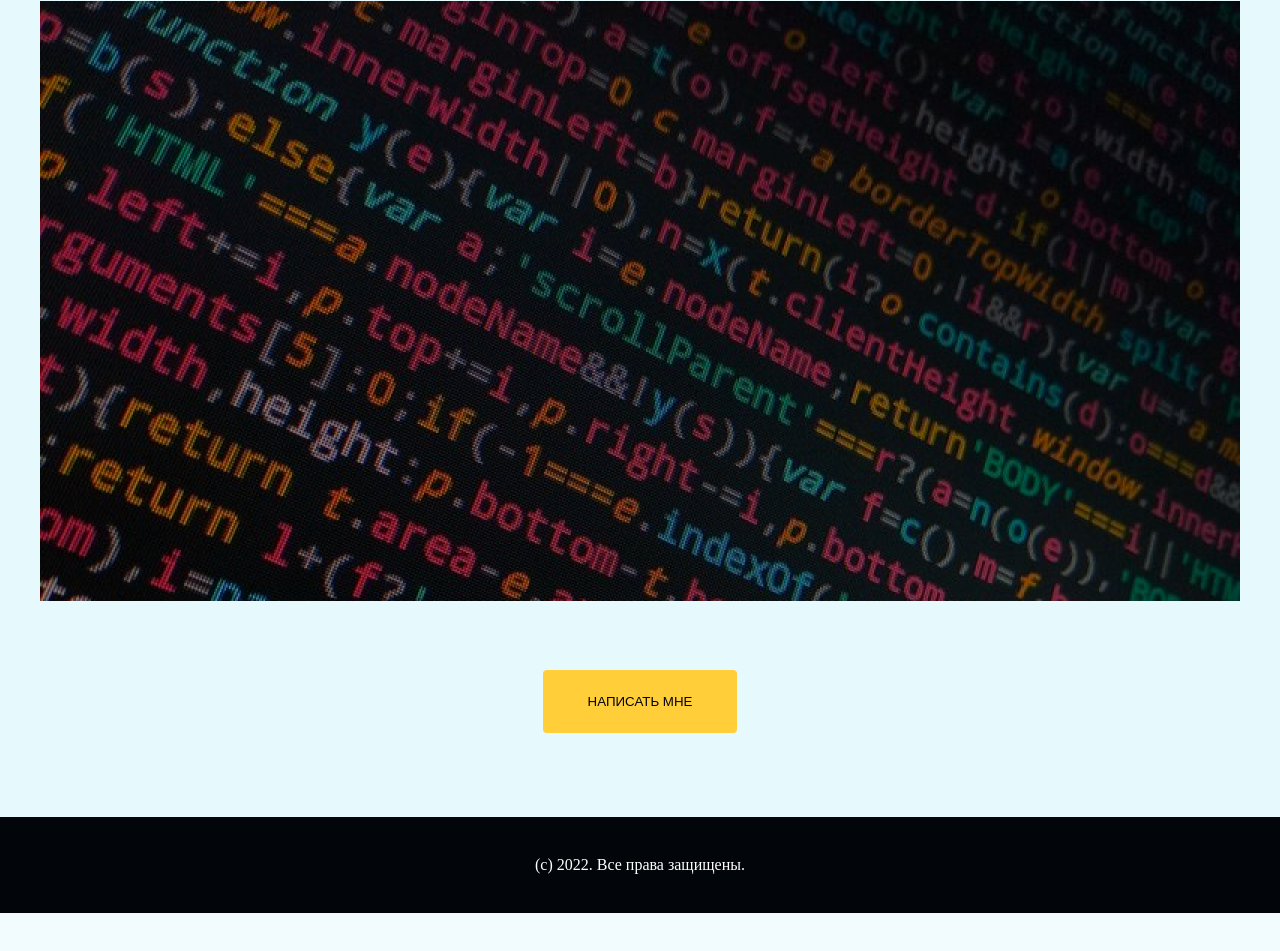
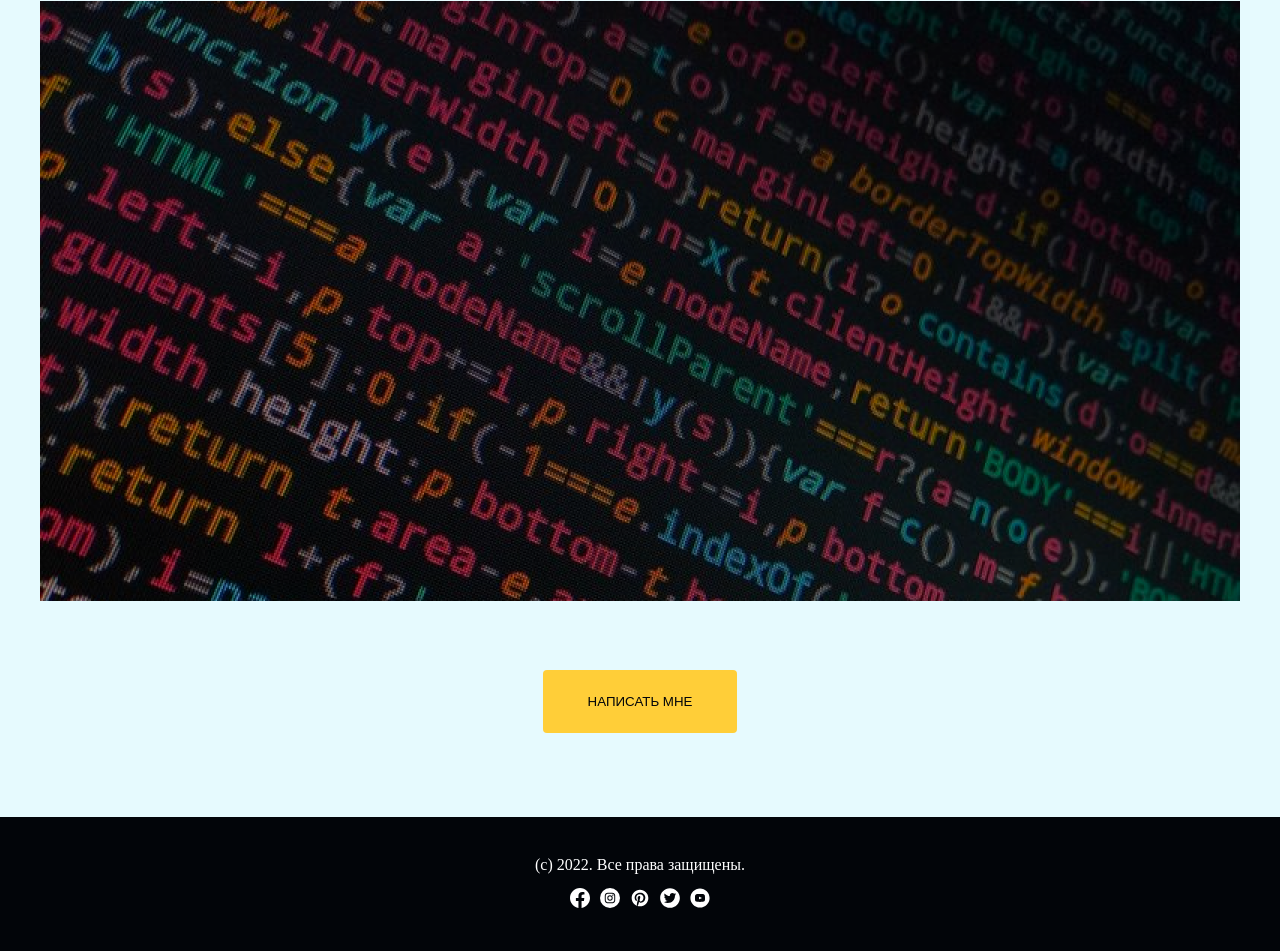
Before and after one commit to f4stt/mywork, a plain HTML site: page index.html in a window 1280 px wide. Shown: the part 1700-2651 px from the top of the page. Before the commit the page ends 2613 px from the top, so only its background shows below. Drawn offline with Linux system fonts and the light colour scheme.

Commit message:
add icons

```diff
--- a/css/style.css
+++ b/css/style.css
@@ -172,13 +172,14 @@ h2 {
 
 .footer {
     padding: 35px 0;
-    display: flex;
-    justify-content: center;
     background: #020509;
 }
 
 .footer-content {
+    display: flex;
+    justify-content: center;
     color: #FFFFFF;
+    margin-bottom: 10px;
 }
 
 .button {
@@ -199,3 +200,23 @@ h2 {
     display: flex;
     justify-content: center;
 }
+
+.icon {
+    width: 20px;
+    height: 20px;
+    fill: #FFFFFF;
+}
+
+.icon:hover {
+    fill: #727272;
+}
+
+.list-social {
+    display: flex;
+    align-items: center;
+    justify-content: center;
+}
+
+.list-social>.list-item {
+    padding: 0 5px;
+}
--- a/index.html
+++ b/index.html
@@ -133,7 +133,7 @@
                         </p>
                     </div>
                     <div class="section-image">
-                        <img width="1200px" height="600px" src="images/code 1.png" alt="code">
+                        <img width="1200px" height="600px" src="images/code1.png" alt="code">
                     </div>
                     <div class="button-image">
                         <button class="button">
@@ -147,6 +147,43 @@
             <div class="footer-content">
                 (с) 2022. Все права защищены.
             </div>
+            <ul class="list-social">
+                <li class="list-item">
+                    <a href="#">
+                        <svg class="icon">
+                            <use xlink:href="images/icons/sprite.svg#facebook"></use>
+                        </svg>
+                    </a>
+                </li>
+                <li class="list-item">
+                    <a href="#">
+                        <svg class="icon">
+                            <use xlink:href="images/icons/sprite.svg#instagram"></use>
+                        </svg>
+                    </a>
+                </li>
+                <li class="list-item">
+                    <a href="#">
+                        <svg class="icon">
+                            <use xlink:href="images/icons/sprite.svg#pinterest"></use>
+                        </svg>
+                    </a>
+                </li>
+                <li class="list-item">
+                    <a href="#">
+                        <svg class="icon">
+                            <use xlink:href="images/icons/sprite.svg#twitter"></use>
+                        </svg>
+                    </a>
+                </li>
+                <li class="list-item">
+                    <a href="#">
+                        <svg class="icon">
+                            <use xlink:href="images/icons/sprite.svg#youtube"></use>
+                        </svg>
+                    </a>
+                </li>
+            </ul>
         </footer>
     </div>
 </body>
```
Also changed, not shown: images/code1.png (renamed from images/code 1.png), images/icons/sprite.svg (added).
